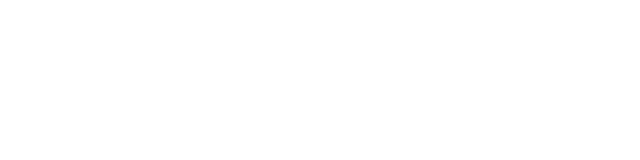
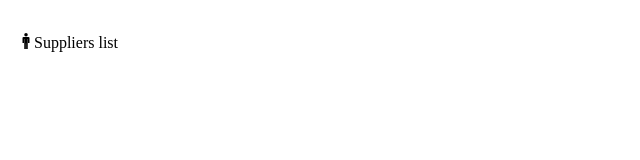
Before and after one commit to itsJitu/Supplier-CustomerDetails, a React (Vite) app in the folder Frontend/: page /SupplierList in a window 1280 px wide. Shown: the top 160 px of the page, without its empty margins (0-640 px from the left). Built offline with nearby package versions, Linux system fonts and the light colour scheme.

Commit message:
list-Supplier code

```diff
--- a/Frontend/src/Component/AddSupplier.css
+++ b/Frontend/src/Component/AddSupplier.css
@@ -114,3 +114,8 @@
   border: none;
   outline: none;
 }
+
+.buttons{
+  display: flex;
+  justify-content: space-between;
+}
--- a/Frontend/src/Component/AddSupplier.jsx
+++ b/Frontend/src/Component/AddSupplier.jsx
@@ -139,7 +139,17 @@
               <input type="email" />
             </div>
         </div>
+        <hr />
+
+        {/* buttons cancel & submit */}
+
+        <div className="buttons">
+          <button style={{ backgroundColor: "white", padding: "5px", borderRadius: "4px", border: "2px solid #f5f7fa"}}>Cancel</button>
+          <button style={{backgroundColor: "#077aff", color: "white", border: "none", padding: "5px", borderRadius: "4px"}}>Submit</button>
+        </div>
       </div>
+
+
     </div> //main div
   );
 }
--- /dev/null
+++ b/Frontend/src/Component/SupplierList.css
@@ -0,0 +1,10 @@
+.container-list {
+    background-color: white
+
+}
+
+.list-header {
+    display: flex;
+    padding: 10px;
+    align-items: center;
+}
--- a/Frontend/src/Component/SupplierList.jsx
+++ b/Frontend/src/Component/SupplierList.jsx
@@ -1,9 +1,17 @@
 import React from 'react'
+import './SupplierList.css'
+import { IoManSharp } from "react-icons/io5";
 
 function SupplierList() {
   return (
-    <div>
+    <div className='list-page' style={{backgroundColor: "rgb(227, 233, 217)"}}>
+      <div className='container-list'>
+        <div className='list-header'>
+          <span><IoManSharp /></span>
+          <p>Suppliers list</p>
+        </div>
 
+      </div>
     </div>
   )
 }
```
